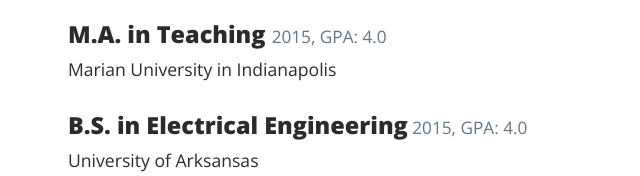
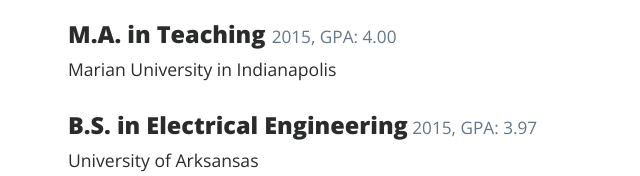
Before and after one commit to aninternetof/aninternetof.github.io, a plain HTML site: page index.html in a window 1280 px wide. Shown: the part 730-906 px from the top of the page, 11-651 px from the left. Drawn offline with nearby package versions, Linux system fonts and the light colour scheme; a script that the page names is missing.

Commit message:
Fixes GPA value. Whoops!

```diff
--- a/index.html
+++ b/index.html
@@ -62,13 +62,13 @@
               </div>
               <div class="row">
                 <div class="col-sm-12">
-                  <h4> M.A. in Teaching <small>2015, GPA: 4.0</small></h4>
+                  <h4> M.A. in Teaching <small>2015, GPA: 4.00</small></h4>
                   <p>Marian University in Indianapolis</p>
                 </div>
               </div>
               <div class="row">
                 <div class="col-sm-12">
-                  <h4> B.S. in Electrical Engineering<small> 2015, GPA: 4.0</small></h4>
+                  <h4> B.S. in Electrical Engineering<small> 2015, GPA: 3.97</small></h4>
                   <p>University of Arksansas</p>
                   <p class="p2">Publication: <a href="https://www.date-conference.com/proceedings-archive/PAPERS/2010/DATE10/PDFFILES/04.4_3.PDF">Application-specific memory performance of a heterogeneous reconfigurable architecture</a></p>
                 </div>
```
